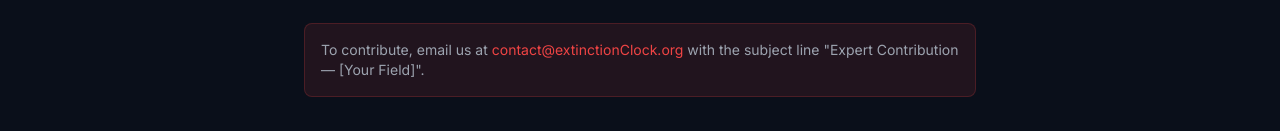
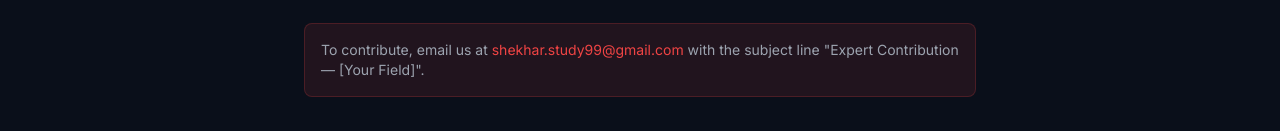
Before and after one commit to Shekhar-Kaviraj-Tiruwa-1/ai-extinction-tracker-platform, a React (Vite) app: page /connect in a window 1280 px wide. Shown: the part 1593-1724 px from the top of the page. Built offline with nearby package versions, Linux system fonts and the light colour scheme.

Commit message:
Update contact email to shekhar.study99@gmail.com
Replace placeholder email with real contact address across
ConnectPage and FooterSection.

Co-Authored-By: Claude Sonnet 4.6 <noreply@anthropic.com>

```diff
--- a/src/pages/ConnectPage.tsx
+++ b/src/pages/ConnectPage.tsx
@@ -19,7 +19,7 @@ const socialLinks = [
     label: 'Email',
     description: 'For media enquiries, collaborations, or expert contributions',
     icon: Mail,
-    href: 'mailto:contact@extinctionClock.org',
+    href: 'mailto:shekhar.study99@gmail.com',
     color: '#EF4444',
   },
 ];
@@ -132,10 +132,10 @@ export function ConnectPage() {
           <p className="text-sm text-[#9CA3AF]">
             To contribute, email us at{' '}
             <a
-              href="mailto:contact@extinctionClock.org"
+              href="mailto:shekhar.study99@gmail.com"
               className="text-[#EF4444] hover:underline"
             >
-              contact@extinctionClock.org
+              shekhar.study99@gmail.com
             </a>{' '}
             with the subject line "Expert Contribution — [Your Field]".
           </p>
--- a/src/sections/FooterSection.tsx
+++ b/src/sections/FooterSection.tsx
@@ -72,7 +72,7 @@ export function FooterSection() {
                 <Github className="w-5 h-5" />
               </a>
               <a
-                href="mailto:contact@extinctionClock.org"
+                href="mailto:shekhar.study99@gmail.com"
                 className="text-[#9CA3AF] hover:text-[#F9FAFB] transition-colors"
                 aria-label="Email"
               >
```
